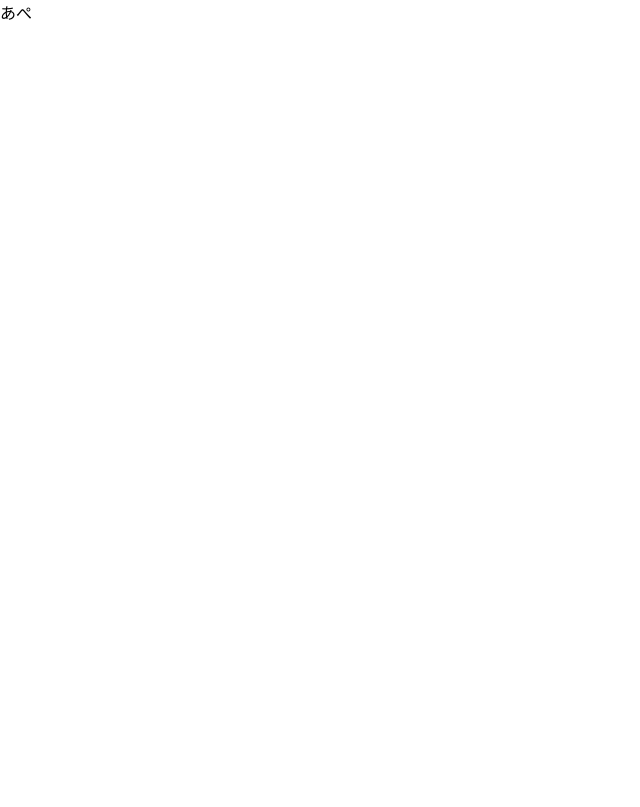
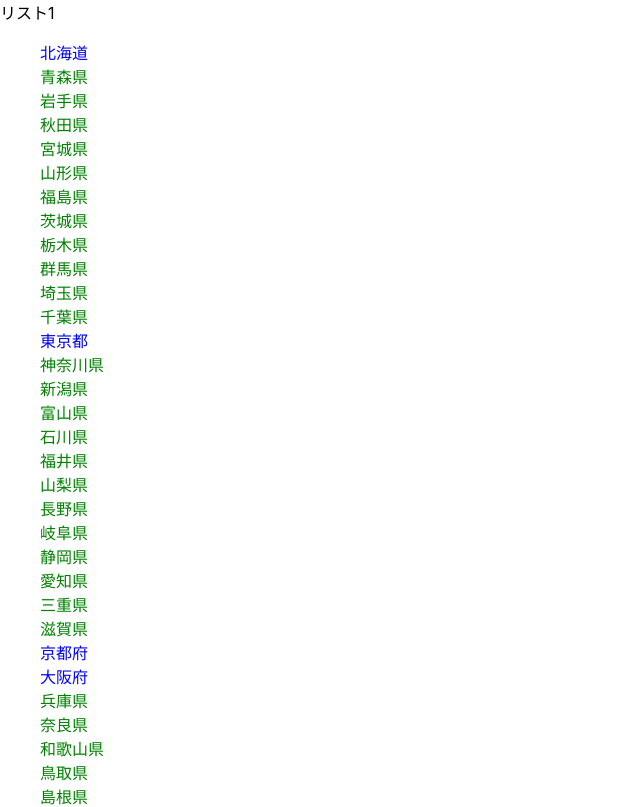
Before and after one commit to spi-kbs/dx47ts, a React (Create React App) app: page / in a window 1280 px wide. Shown: the top 807 px of the page, without its empty margins (0-640 px from the left). Built offline with nearby package versions, Linux system fonts and the light colour scheme.

Commit message:
課題リスト1の表示
課題のリスト1-2を表示できるようにしました。
ファイルを1つ追加しています。

```diff
--- a/src/App.tsx
+++ b/src/App.tsx
@@ -1,11 +1,10 @@
 import React from 'react';
-import logo from './logo.svg';
-import './App.css';
 import List1 from './List1';
 
 function App() {
   return (
     <React.Fragment>
+      リスト1
       <List1 />
     </React.Fragment>
   );
--- a/src/List1.tsx
+++ b/src/List1.tsx
@@ -1,9 +1,71 @@
 import React from 'react';
 
 function List1() {
+  const prefectureAll = getPrefecture();
+
+  const colorBlue = { color: "blue" };
+  const colorGreen = { color: "green" };
   return (
-    <div>あぺ</div>
+    <dl>
+      {prefectureAll.map(({name, prefecture}) => (
+        <dd key={name} style={prefecture === 'ken' ? colorGreen : colorBlue}>
+          {name}
+        </dd>
+      ))}
+    </dl>
   );
 }
 
+
+function getPrefecture() {
+  return [
+    {name: '北海道', prefecture: 'do'},
+    {name: '青森県', prefecture: 'ken'},
+    {name: '岩手県', prefecture: 'ken'},
+    {name: '秋田県', prefecture: 'ken'},
+    {name: '宮城県', prefecture: 'ken'},
+    {name: '山形県', prefecture: 'ken'},
+    {name: '福島県', prefecture: 'ken'},
+    {name: '茨城県', prefecture: 'ken'},
+    {name: '栃木県', prefecture: 'ken'},
+    {name: '群馬県', prefecture: 'ken'},
+    {name: '埼玉県', prefecture: 'ken'},
+    {name: '千葉県', prefecture: 'ken'},
+    {name: '東京都', prefecture: 'to'},
+    {name: '神奈川県', prefecture: 'ken'},
+    {name: '新潟県', prefecture: 'ken'},
+    {name: '富山県', prefecture: 'ken'},
+    {name: '石川県', prefecture: 'ken'},
+    {name: '福井県', prefecture: 'ken'},
+    {name: '山梨県', prefecture: 'ken'},
+    {name: '長野県', prefecture: 'ken'},
+    {name: '岐阜県', prefecture: 'ken'},
+    {name: '静岡県', prefecture: 'ken'},
+    {name: '愛知県', prefecture: 'ken'},
+    {name: '三重県', prefecture: 'ken'},
+    {name: '滋賀県', prefecture: 'ken'},
+    {name: '京都府', prefecture: 'fu'},
+    {name: '大阪府', prefecture: 'fu'},
+    {name: '兵庫県', prefecture: 'ken'},
+    {name: '奈良県', prefecture: 'ken'},
+    {name: '和歌山県', prefecture: 'ken'},
+    {name: '鳥取県', prefecture: 'ken'},
+    {name: '島根県', prefecture: 'ken'},
+    {name: '岡山県', prefecture: 'ken'},
+    {name: '広島県', prefecture: 'ken'},
+    {name: '山口県', prefecture: 'ken'},
+    {name: '徳島県', prefecture: 'ken'},
+    {name: '香川県', prefecture: 'ken'},
+    {name: '愛媛県', prefecture: 'ken'},
+    {name: '高知県', prefecture: 'ken'},
+    {name: '福岡県', prefecture: 'ken'},
+    {name: '佐賀県', prefecture: 'ken'},
+    {name: '長崎県', prefecture: 'ken'},
+    {name: '熊本県', prefecture: 'ken'},
+    {name: '大分県', prefecture: 'ken'},
+    {name: '宮崎県', prefecture: 'ken'},
+    {name: '鹿児島県', prefecture: 'ken'},
+    {name: '沖縄県', prefecture: 'ken'}
+  ];
+}
 export default List1;
```
